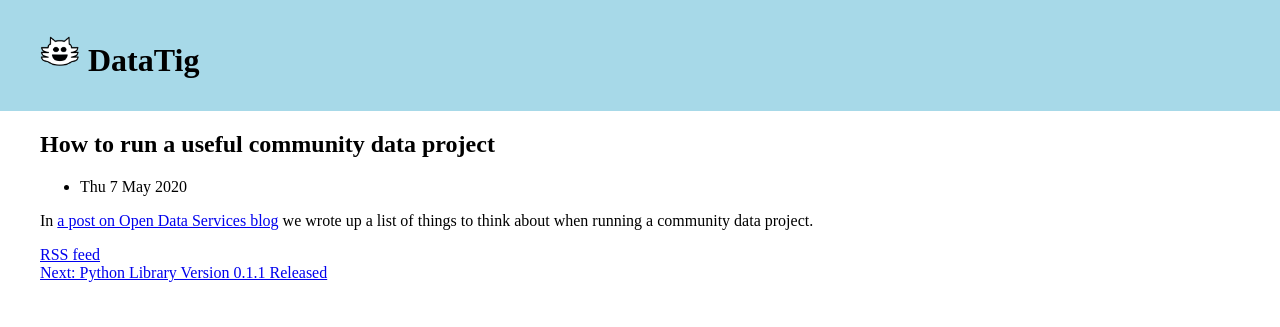
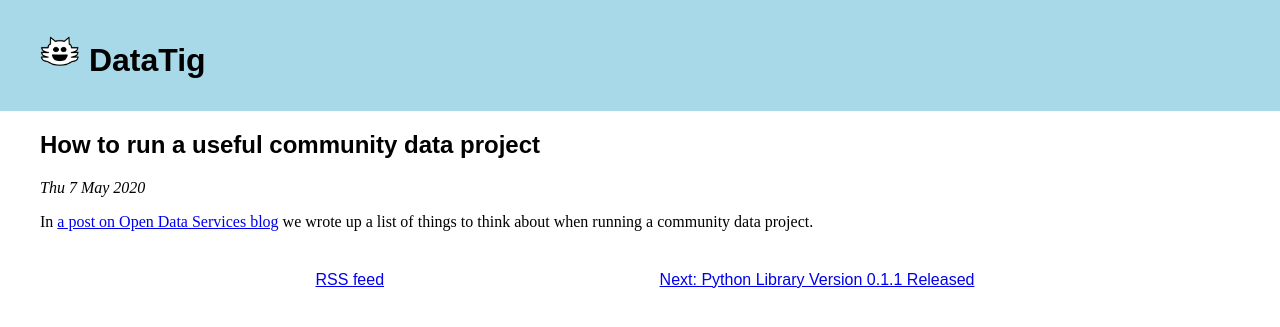
Before and after one commit to DataTig/datatig.github.io, a Jekyll site: the page built from _posts/2020-05-07-how_to_run_a_useful_community_data_project.md, in a window 1280 px wide. Shown: the top 327 px of the page. Built offline with Jekyll 4.4.1, drawn with Linux system fonts in a browser that asks for light colours.

Commit message:
Style website
Fonts
Blog navigation

```diff
--- a/_layouts/blog.html
+++ b/_layouts/blog.html
@@ -7,7 +7,7 @@ layout: default
 
     <h2 itemprop="name">{{ page.title }}</h2>
 
-    <ul>
+    <ul class="blog-meta">
         <li itemprop="dateCreated">{{ page.date | date: "%a %e %b %Y" }}</li>
     </ul>
 
@@ -17,7 +17,7 @@ layout: default
 
 </div>
 
-
+<div class="end-page-navigation">
     <div>
         {% if page.previous.url %}
             <a href="{{ page.previous.url | relative_url }}">
@@ -35,3 +35,4 @@ layout: default
             </a>
         {% endif %}
     </div>
+</div>
--- a/css/main.css
+++ b/css/main.css
@@ -6,6 +6,7 @@ html, body {
 :root {
   --main-background-color: #a7d9e8;
   --highlight-color: #74a6b5;
+  --highlight-font: arial, sans-serif;
 }
 
 
@@ -13,6 +14,7 @@ header {
     background: var(--main-background-color);
     padding: 10px 0;
     h1 {
+        font-family: var(--highlight-font);
         a {
             text-decoration: none;
             color: black;
@@ -48,6 +50,7 @@ a.button {
     text-decoration: none;
     color: black;
     border: 0;
+    font-family: var(--highlight-font);
 }
 a.button:hover, a.button:focus {
     text-decoration: underline;
@@ -63,3 +66,30 @@ a.button:hover, a.button:focus {
         margin: 5px;
     }
 }
+
+h2, h3, h4 {
+    font-family: var(--highlight-font);
+}
+
+ul.blog-meta {
+    margin: 10px 0;
+    padding: 0;
+    li {
+        list-style-type: none;
+        font-style: italic;
+        margin: 5px 0;
+        padding: 0;
+    }
+}
+
+.end-page-navigation {
+    margin: 40px 0 10px 0;
+    font-family: var(--highlight-font);
+}
+@media screen and (min-width: 60rem) {
+    .end-page-navigation {
+        display: grid;
+        grid-auto-flow: column;
+        grid-gap: 10px;
+    }
+}
```
Lines whose indentation alone changed are shown as unchanged.
